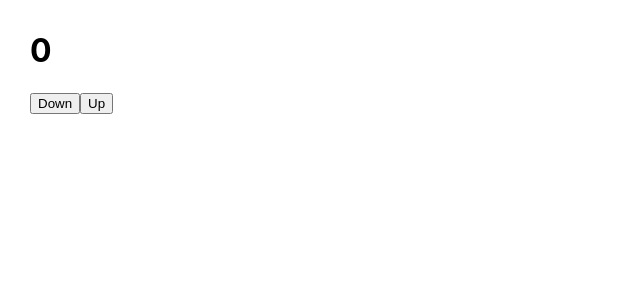
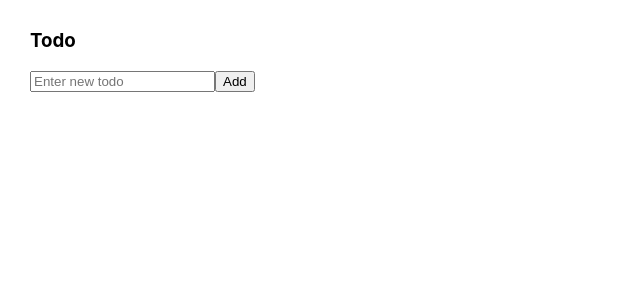
Before and after one commit to caoduong8x/hookreact, a React (Create React App) app: page / in a window 1280 px wide. Shown: the top 300 px of the page, without its empty margins (0-640 px from the left). Built offline with nearby package versions, Linux system fonts and the light colour scheme.

Commit message:
Todo app with useReducer

```diff
--- a/src/App.js
+++ b/src/App.js
@@ -7,45 +7,89 @@
 //2. action: up/down
 //3. reducer
 //4. dispatch
-import React, {
-  useCallback,
-  useMemo,
-  useState,
-  useRef,
-  useReducer,
-} from "react";
+import React, { useReducer, useRef } from "react";
 import { ToastContainer, toast } from "react-toastify";
 import "react-toastify/dist/ReactToastify.css";
 import Content from "./Content";
 
-//init state
-const initState = 0;
+//1. init state
+const initState = {
+  job: "",
+  jobs: [],
+};
+//2. action
+const SET_JOB = "set_job";
+const ADD_JOB = "add_job";
+const REMOVE_JOB = "remove_job";
 
-//action
-const UP_ACTION = "up";
-const DOWN_ACTION = "down";
+const setJob = (payload) => {
+  return {
+    type: SET_JOB,
+    payload,
+  };
+};
 
+const addJob = (payload) => {
+  return {
+    type: ADD_JOB,
+    payload,
+  };
+};
+
+const deleteJob = (payload) => {
+  return {
+    type: REMOVE_JOB,
+    payload,
+  };
+};
+//3. reducer
 const reducer = (state, action) => {
-  console.log("reducer running");
-  switch (action) {
-    case UP_ACTION:
-      return state + 1;
-    case DOWN_ACTION:
-      return state - 1;
+  switch (action.type) {
+    case SET_JOB:
+      return { ...state, job: action.payload };
+    case ADD_JOB:
+      return { ...state, jobs: [...state.jobs, action.payload] };
+    case REMOVE_JOB:
+      const newJobs = [...state.jobs];
+      newJobs.splice(action.payload, 1);
+      return { ...state, jobs: newJobs };
     default:
-      throw new Error("Action is not valid");
+      throw new Error(`Invalid action`);
   }
 };
+//4. dispatch
 
 function App() {
-  const [count, dispatch] = useReducer(reducer, initState);
-
+  const [state, dispatch] = useReducer(reducer, initState);
+  const { job, jobs } = state;
+  const refJob = useRef();
   return (
     <>
       <div style={{ padding: "10px 30px" }}>
-        <h1>{count}</h1>
-        <button onClick={() => dispatch(DOWN_ACTION)}>Down</button>
-        <button onClick={() => dispatch(UP_ACTION)}>Up</button>
+        <h3>Todo</h3>
+        <input
+          value={job}
+          type="text"
+          placeholder="Enter new todo"
+          ref={refJob}
+          onChange={(e) => dispatch(setJob(e.target.value))}
+        />
+        <button
+          onClick={(e) => {
+            dispatch(addJob(job));
+            dispatch(setJob(""));
+            refJob.current.focus();
+          }}>
+          Add
+        </button>
+        <ul>
+          {state.jobs.map((job, index) => (
+            <li key={index}>
+              {job}{" "}
+              <span onClick={() => dispatch(deleteJob(index))}>&times;</span>
+            </li>
+          ))}
+        </ul>
       </div>
       <ToastContainer />
     </>
```
